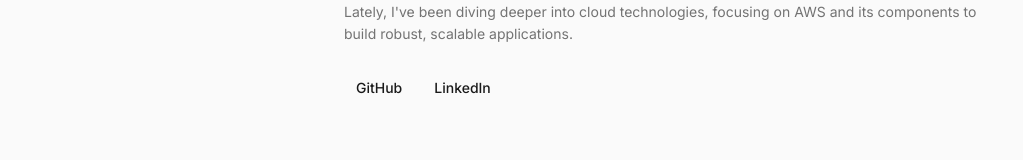
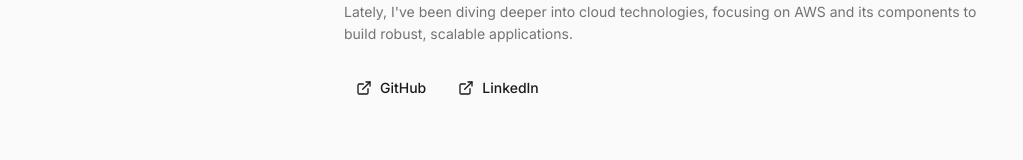
Before and after one commit to CristanRamos/Portfolio, a Next.js app: page / in a window 1280 px wide. Shown: the part 587-747 px from the top of the page, without its empty margins (128-1151 px from the left). Built offline with nearby package versions, Linux system fonts and the light colour scheme.

Commit message:
chnage sagain

```diff
--- a/components/Footer.tsx
+++ b/components/Footer.tsx
@@ -1,5 +1,3 @@
-import { Github } from 'lucide-react'
-
 export default function Footer() {
   const currentYear = new Date().getFullYear()
 
--- a/components/sections/Hero.tsx
+++ b/components/sections/Hero.tsx
@@ -1,4 +1,4 @@
-import { Mail, Phone, MapPin, Calendar } from 'lucide-react'
+import { Mail, Phone, MapPin, ExternalLink } from 'lucide-react'
 import { Button } from '@/components/ui/button'
 import { Badge } from '@/components/ui/badge'
 import Image from 'next/image'
@@ -92,8 +92,9 @@ export default function Hero() {
                   href="https://github.com/CristanRamos"
                   target="_blank"
                   rel="noopener noreferrer"
-                  className="gap-2"
+                  className="flex items-center gap-2"
                 >
+                  <ExternalLink className="w-4 h-4" />
                   GitHub
                 </a>
               </Button>
@@ -102,8 +103,9 @@ export default function Hero() {
                   href="https://www.linkedin.com/in/cristan-ramos-837763306"
                   target="_blank"
                   rel="noopener noreferrer"
-                  className="gap-2"
+                  className="flex items-center gap-2"
                 >
+                  <ExternalLink className="w-4 h-4" />
                   LinkedIn
                 </a>
               </Button>
```
